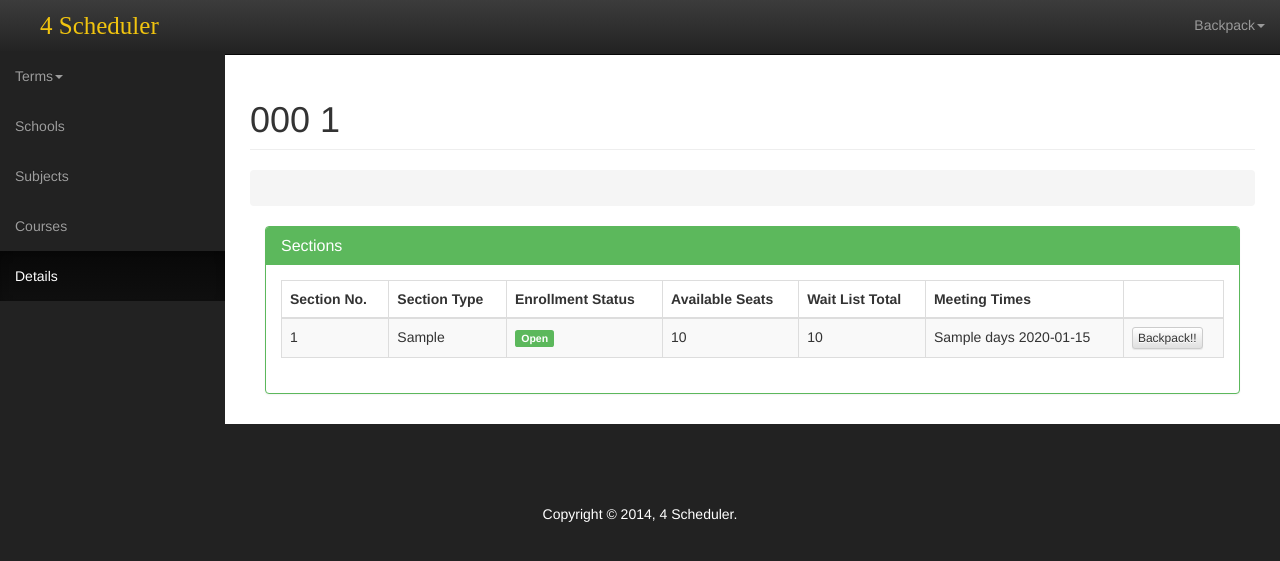
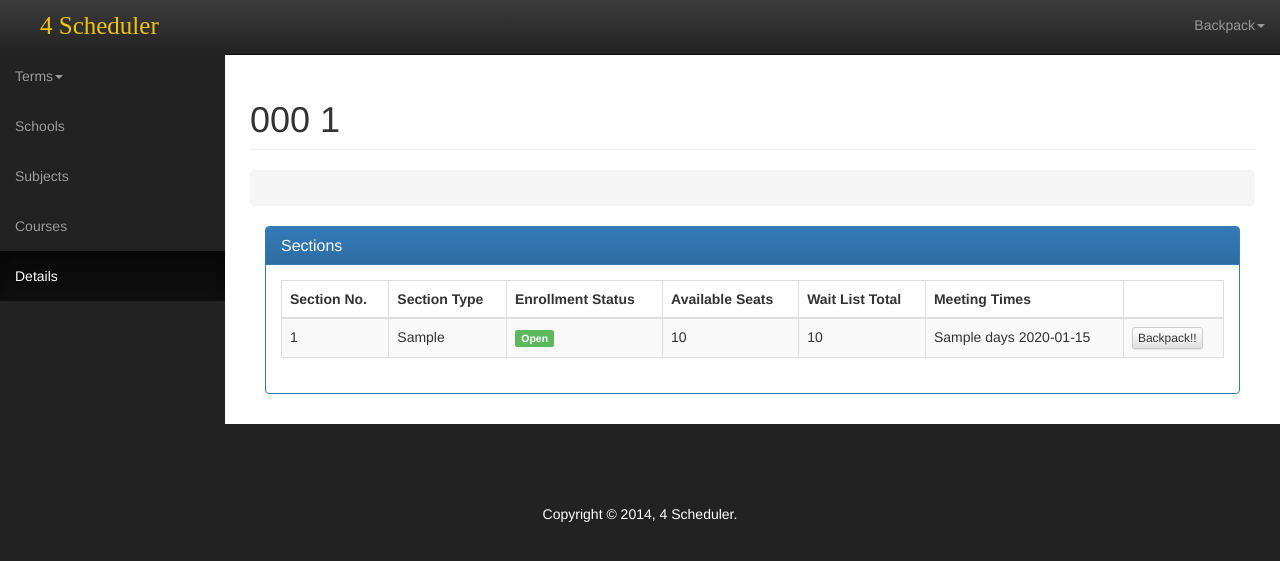
Before and after one commit to imxuyue/MichiganCourseGuideWebsite, a Flask app: template templates/details.html in a window 1280 px wide. Shown: the top 561 px of the page. Run offline with Flask 2, Linux system fonts and the light colour scheme; the template is opened without the code that fills it: most values are stand-ins (such as "Sample title", 1, 10 or a date in 2020); parts of the project's set-up code (start-up, migrations or seed data) failed here and were passed over; some libraries are stand-ins or nearby versions.

Commit message:
detail page update
update

```diff
--- a/templates/details.html
+++ b/templates/details.html
@@ -106,7 +106,7 @@
 			</div>
 			<!-- /.row -->
 			<div class="col-md-12">
-				<div class="panel panel-green">
+				<div class="panel panel-primary">
 					<div class="panel-heading">
 						<h3 class="panel-title">Sections</h3>
 					</div>
```
Also changed, not shown: 1 other file.
